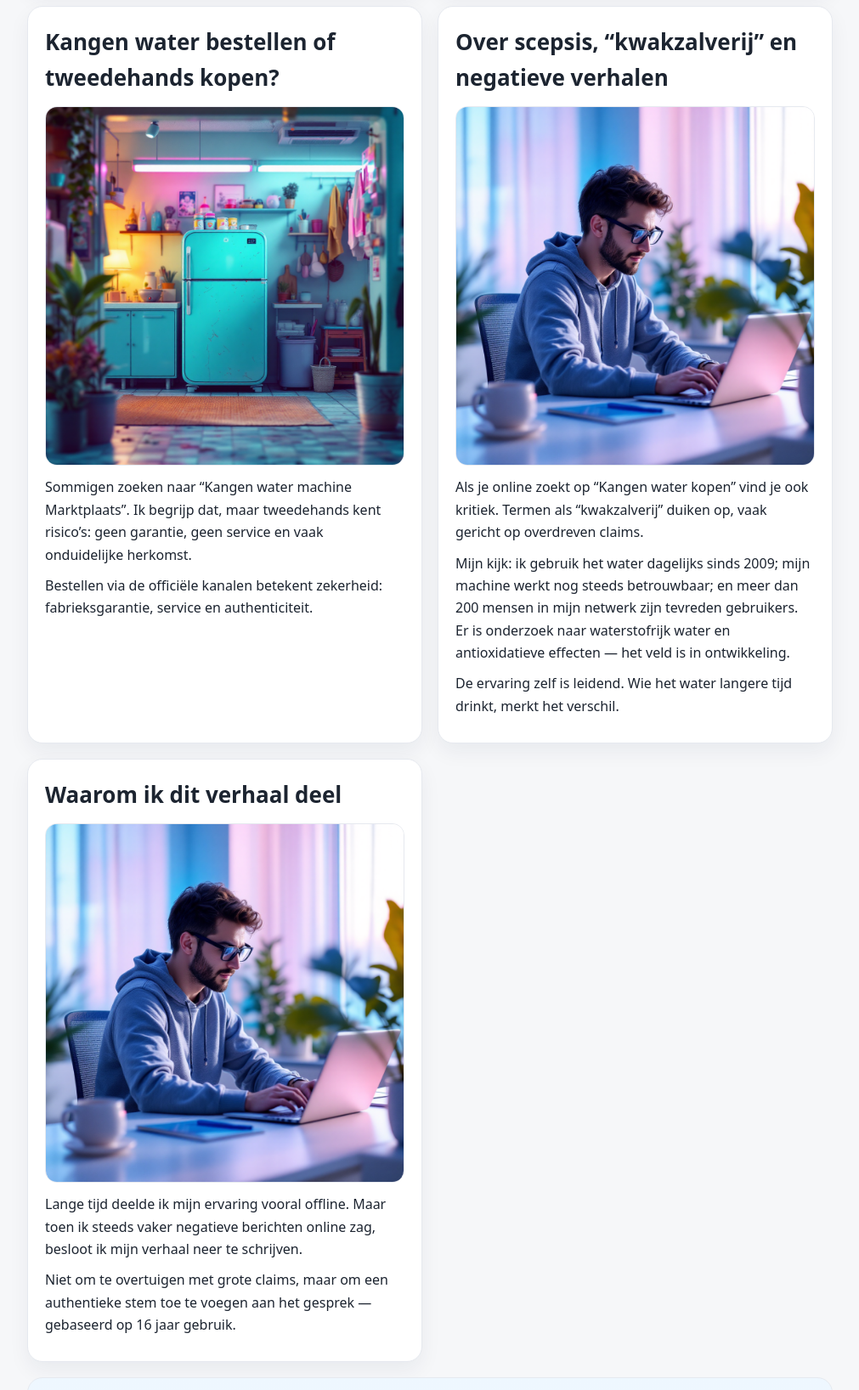
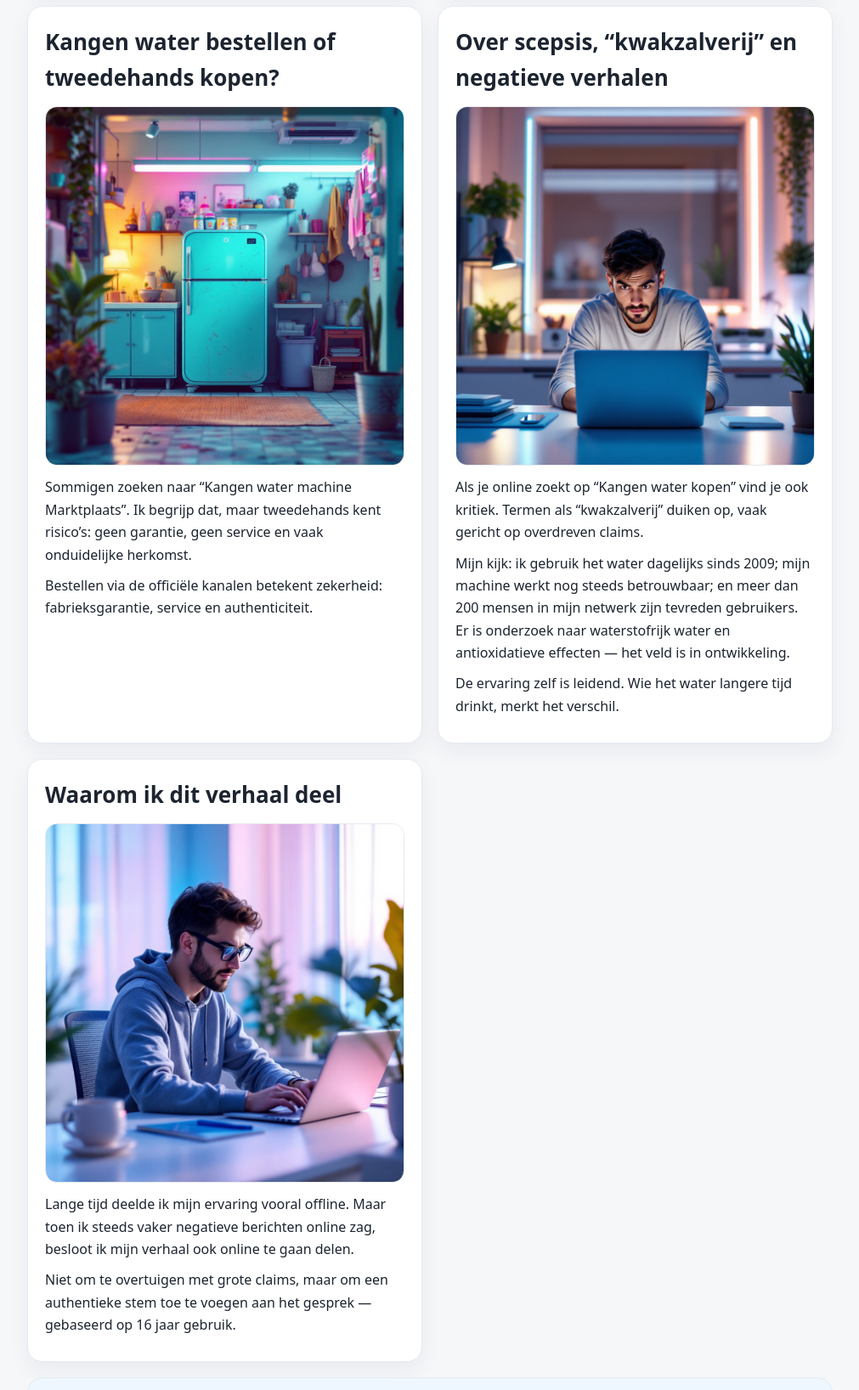
Before and after one commit to tchawker-ngineer/kangenwaterkopen, a plain HTML site: page index.html in a window 1280 px wide. Shown: the part 2680-4316 px from the top of the page at 85% size, without its empty margins (134-1145 px from the left). Drawn offline with Linux system fonts and the light colour scheme.

Commit message:
Add files via upload

```diff
--- a/index.html
+++ b/index.html
@@ -237,7 +237,7 @@
 
     <article id="scepsis" class="card">
       <h2>Over scepsis, “kwakzalverij” en negatieve verhalen</h2>
-      <div class="img"><img src="/assets/7-waaromikditverhaaldeel.png" alt="Iemand leest een artikel op laptop met glas water ernaast; bedachtzame sfeer."></div>
+      <div class="img"><img src="/assets/66-scepsis.png" alt="Iemand leest een artikel op laptop met glas water ernaast; bedachtzame sfeer."></div>
       <p>Als je online zoekt op “Kangen water kopen” vind je ook kritiek. Termen als “kwakzalverij” duiken op, vaak gericht op overdreven claims.</p>
       <p>Mijn kijk: ik gebruik het water dagelijks sinds 2009; mijn machine werkt nog steeds betrouwbaar; en meer dan 200 mensen in mijn netwerk zijn tevreden gebruikers. Er is onderzoek naar waterstofrijk water en antioxidatieve effecten — het veld is in ontwikkeling.</p>
       <p>De ervaring zelf is leidend. Wie het water langere tijd drinkt, merkt het verschil.</p>
@@ -246,7 +246,7 @@
     <article class="card">
       <h2>Waarom ik dit verhaal deel</h2>
       <div class="img"><img src="/assets/7-waaromikditverhaaldeel.png" alt="Iemand leest een artikel op laptop met glas water ernaast; bedachtzame sfeer."></div>
-      <p>Lange tijd deelde ik mijn ervaring vooral offline. Maar toen ik steeds vaker negatieve berichten online zag, besloot ik mijn verhaal neer te schrijven.</p>
+      <p>Lange tijd deelde ik mijn ervaring vooral offline. Maar toen ik steeds vaker negatieve berichten online zag, besloot ik mijn verhaal ook online te gaan delen.</p>
       <p>Niet om te overtuigen met grote claims, maar om een authentieke stem toe te voegen aan het gesprek — gebaseerd op 16 jaar gebruik.</p>
     </article>
 
```
